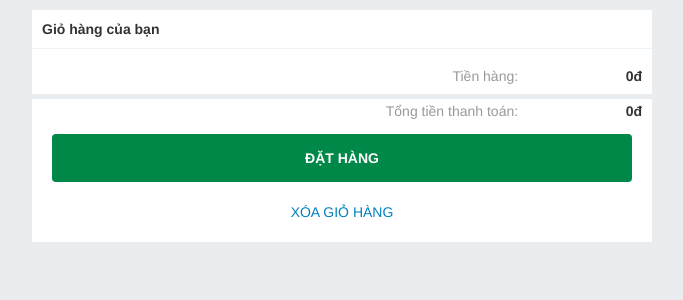
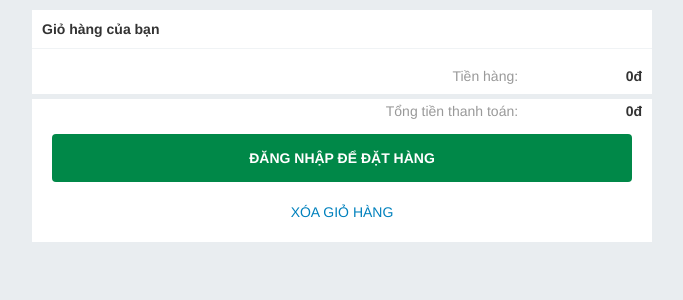
Before and after one commit to phamngoclinh/sampledjangoproject, a Django app: page /cart/ in a window 1280 px wide. Shown: the part 50-350 px from the top of the page, without its empty margins (298-981 px from the left). Run offline with Django 4.2, Linux system fonts and the light colour scheme.

Commit message:
Fix cart render when empty pos

```diff
--- a/minhquan/store/templates/store/cart.html
+++ b/minhquan/store/templates/store/cart.html
@@ -94,7 +94,11 @@
               </div>
             </div>
             <div class="btn-order">
-              <a href="{% url 'checkout' pos.id %}" class="btn-og btn-step">ĐẶT HÀNG</a>
+              {% if pos %}
+                <a href="{% url 'checkout' pos.id %}" class="btn-og btn-step">ĐẶT HÀNG</a>
+              {% else %}
+                <a href="{% url 'login' %}" class="btn-og btn-step">ĐĂNG NHẬP ĐỂ ĐẶT HÀNG</a>
+              {% endif %}
               <div class="clearall"><button>XÓA GIỎ HÀNG</button></div>
             </div>
           </div>
```
